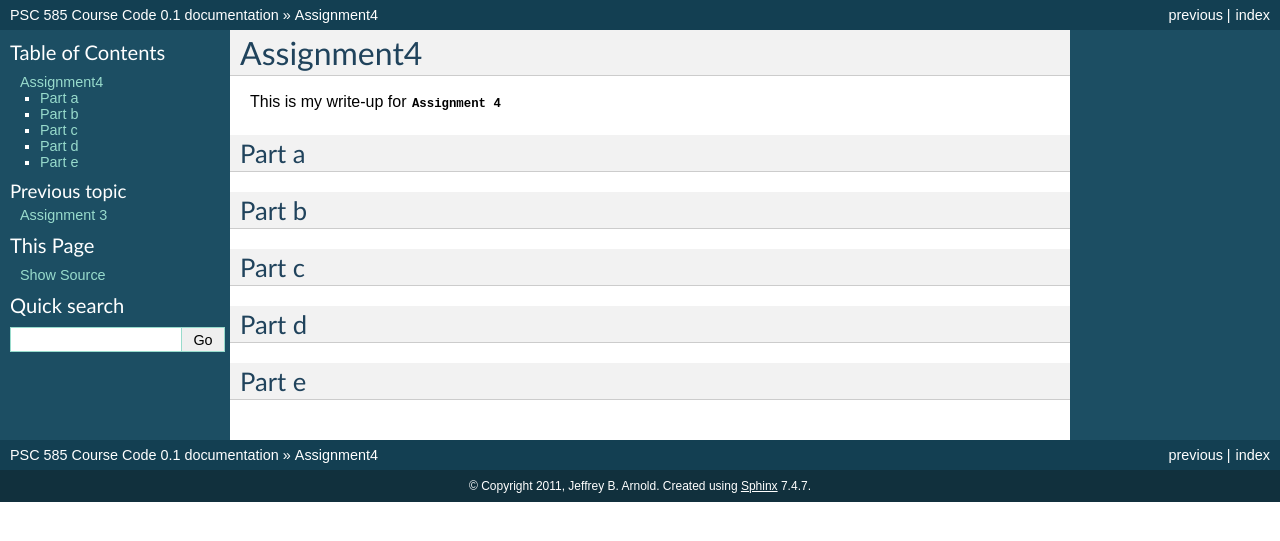
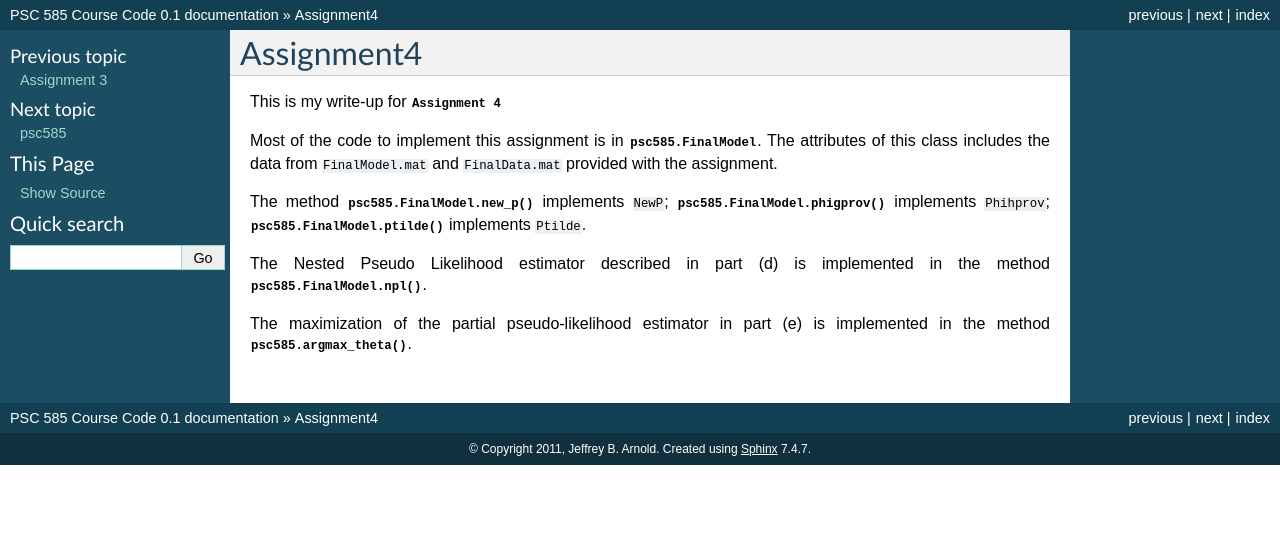
Before and after one commit to jrnold/psc585, a Sphinx documentation site: the page built from doc/source/assignment4.rst, in a window 1280 px wide. Shown: the top 541 px of the page. Built offline with Sphinx 7.4.7, drawn with Linux system fonts in a browser that asks for light colours; formulas are drawn with MathJax 3.

Commit message:
update documentation

```diff
--- /dev/null
+++ b/doc/source/api/dp.rst
@@ -0,0 +1,5 @@
+psc585.dp
+============
+
+.. automodule:: psc585.dp
+   :members:
--- /dev/null
+++ b/doc/source/api/markov.rst
@@ -0,0 +1,5 @@
+psc585.markov
+================
+
+.. automodule:: psc585.markov
+   :members:
--- /dev/null
+++ b/doc/source/api/nonlinear.rst
@@ -0,0 +1,5 @@
+psc585.nonlinear
+=================
+
+.. automodule:: psc585.nonlinear
+   :members:
--- /dev/null
+++ b/doc/source/api/ps1.rst
@@ -0,0 +1,5 @@
+psc585.ps1
+============
+
+.. automodule:: psc585.ps1
+   :members:
--- /dev/null
+++ b/doc/source/api/ps2.rst
@@ -0,0 +1,5 @@
+psc585.ps2
+=============
+
+.. automodule:: psc585.ps2
+   :members:
--- /dev/null
+++ b/doc/source/api/ps3.rst
@@ -0,0 +1,5 @@
+psc585.ps3
+============
+
+.. automodule:: psc585.ps3
+   :members:
--- /dev/null
+++ b/doc/source/api/ps4.rst
@@ -0,0 +1,5 @@
+psc585.ps4
+==============
+
+.. automodule:: psc585.ps4
+   :members:
--- /dev/null
+++ b/doc/source/api/psc585.rst
@@ -0,0 +1,5 @@
+psc585
+===============
+
+.. automodule:: psc585
+   :members:
--- a/doc/source/assignment4.rst
+++ b/doc/source/assignment4.rst
@@ -4,19 +4,17 @@ Assignment4
 
 This is my write-up for :download:`Assignment 4 <pdf/PSC585Ex4.pdf>`
 
+Most of the code to implement this assignment is in
+:py:class:`psc585.FinalModel`.  The attributes of this class includes
+the data from ``FinalModel.mat`` and ``FinalData.mat`` provided with
+the assignment.
 
-Part a
------------
+The method :py:func:`psc585.FinalModel.new_p` implements ``NewP``;
+:py:func:`psc585.FinalModel.phigprov` implements ``Phihprov``;
+:py:func:`psc585.FinalModel.ptilde` implements ``Ptilde``.
 
+The Nested Pseudo Likelihood estimator described in part (d) is
+implemented in the method :py:func:`psc585.FinalModel.npl`.
 
-Part b
-------------
-
-Part c
-------------
-
-Part d
-------------
-
-Part e
-------------
+The maximization of the partial pseudo-likelihood estimator in part
+(e) is implemented in the method :py:func:`psc585.argmax_theta`.
```
Also changed, not shown: doc/source/index.rst (+11 -0 lines).
